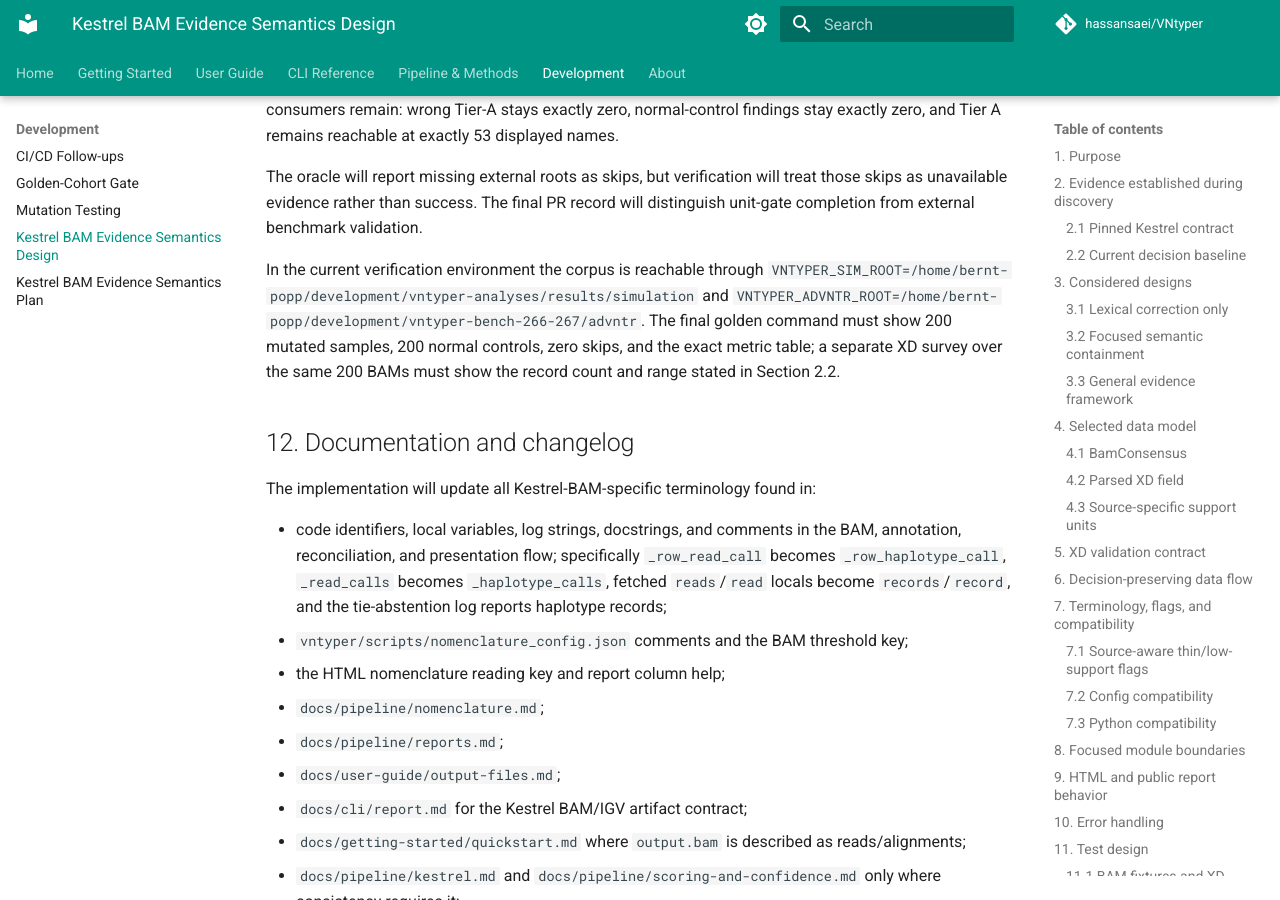
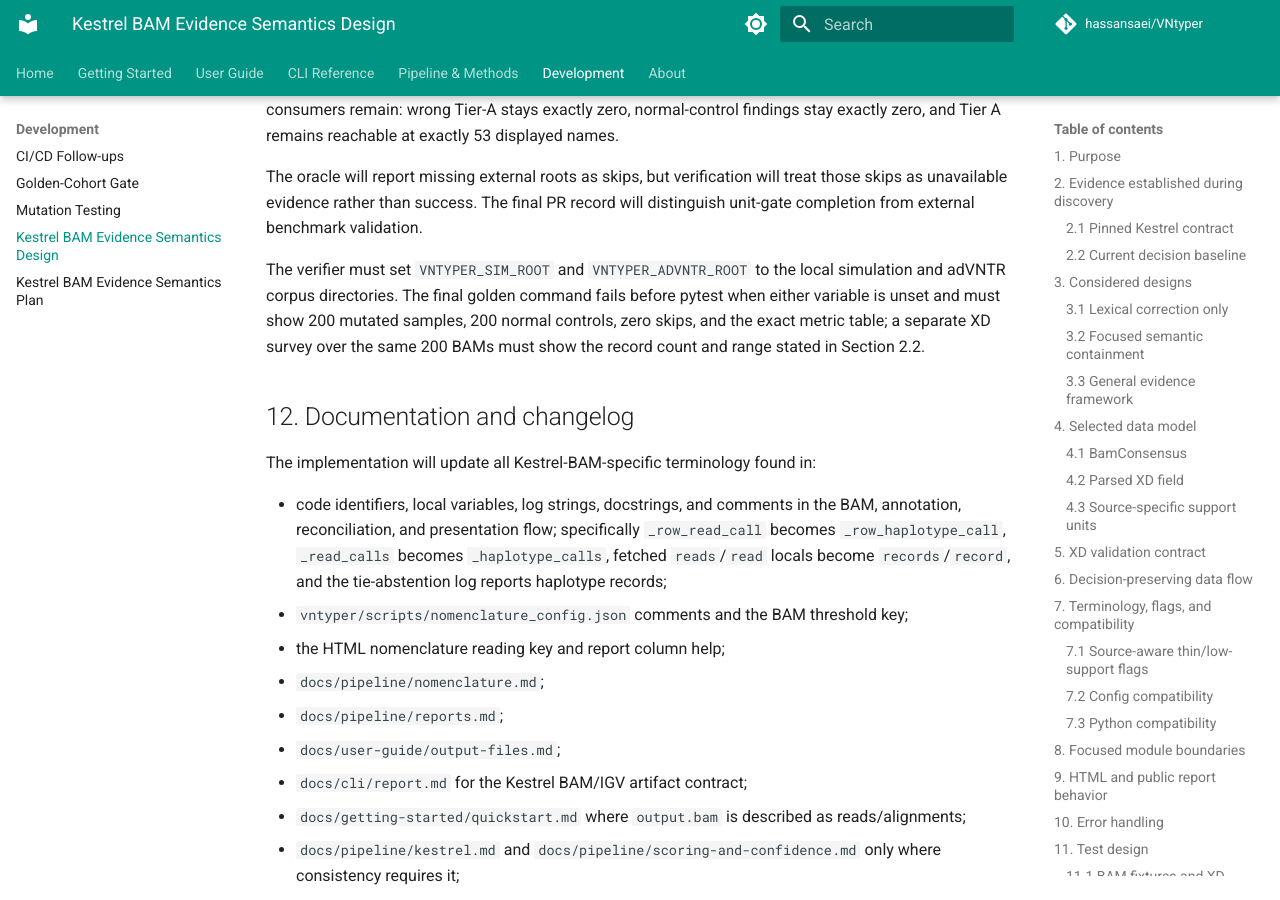
Before and after one commit to hassansaei/VNtyper, an MkDocs documentation site: the page built from docs/superpowers/specs/2026-08-31-kestrel-bam-evidence-semantics-design.md, in a window 1280 px wide and 900 px high, scrolled down 15487 px. Built offline with MkDocs 1.6.1 and Material for MkDocs 9.7.7, drawn with Linux system fonts in a browser that asks for light colours; comment, search, counter and statistics services are not loaded.

Commit message:
docs(nomenclature): sanitize benchmark paths

```diff
--- a/docs/superpowers/specs/2026-08-31-kestrel-bam-evidence-semantics-design.md
+++ b/docs/superpowers/specs/2026-08-31-kestrel-bam-evidence-semantics-design.md
@@ -383,7 +383,11 @@ The older `_reconciled()` policy-1 helper is also replaced by the shared product
 
 The oracle will report missing external roots as skips, but verification will treat those skips as unavailable evidence rather than success. The final PR record will distinguish unit-gate completion from external benchmark validation.
 
-In the current verification environment the corpus is reachable through `VNTYPER_SIM_ROOT=/home/bernt-popp/development/vntyper-analyses/results/simulation` and `VNTYPER_ADVNTR_ROOT=/home/bernt-popp/development/vntyper-bench-266-267/advntr`. The final golden command must show 200 mutated samples, 200 normal controls, zero skips, and the exact metric table; a separate XD survey over the same 200 BAMs must show the record count and range stated in Section 2.2.
+The verifier must set `VNTYPER_SIM_ROOT` and `VNTYPER_ADVNTR_ROOT` to the local
+simulation and adVNTR corpus directories. The final golden command fails before pytest
+when either variable is unset and must show 200 mutated samples, 200 normal controls,
+zero skips, and the exact metric table; a separate XD survey over the same 200 BAMs must
+show the record count and range stated in Section 2.2.
 
 ## 12. Documentation and changelog
 
```
Also changed, not shown: docs/superpowers/plans/2026-08-31-kestrel-bam-evidence-semantics.md (+1 -1 lines), 1 other file.
